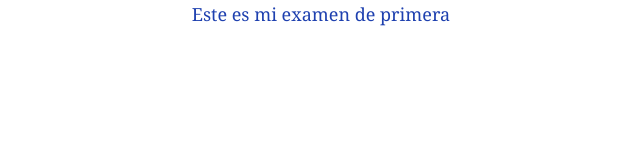
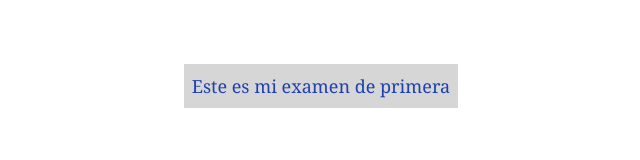
Before and after one commit to Fuerte159753/PrimeraOportunidad-, a plain HTML site: page index.html in a window 1280 px wide. Shown: the whole page, without its empty margins (319-959 px from the left). Drawn offline with nearby package versions, Linux system fonts and the light colour scheme.

Commit message:
mi primer commit-css

```diff
--- a/index.html
+++ b/index.html
@@ -8,6 +8,6 @@
     <title>Document</title>
 </head>
 <body>
-    <h1 class="text-blue-800 text-center text-lg font-serif">Este es mi examen de primera</h1>
+    <h1 class="text-blue-800 text-lg font-serif hola">Este es mi examen de primera</h1>
 </body>
 </html>
--- a/style.css
+++ b/style.css
@@ -0,0 +1,12 @@
+.hola{
+    margin-top: 5%;
+    background: #d6d6d6;
+    padding: 8px 8px;
+}
+.hola:hover{
+    cursor: pointer;
+}
+body{
+    display: flex;
+    justify-content: center;
+}
```
